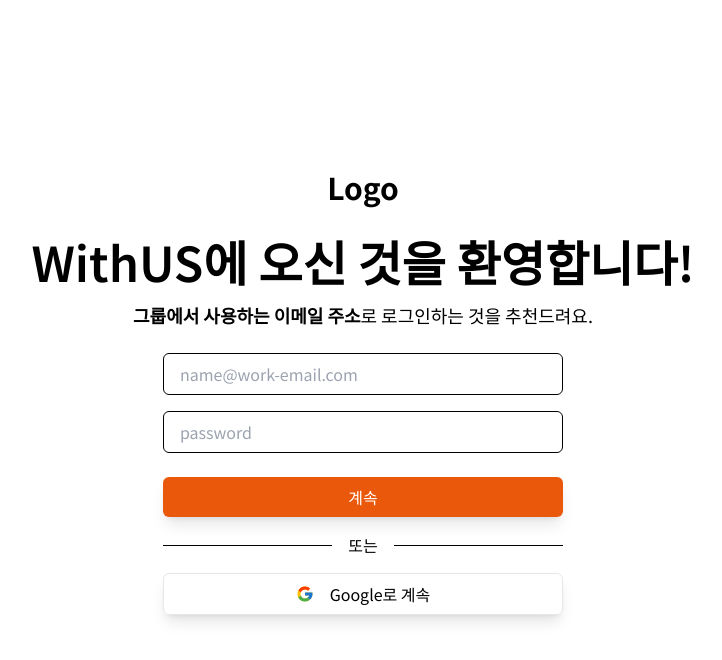
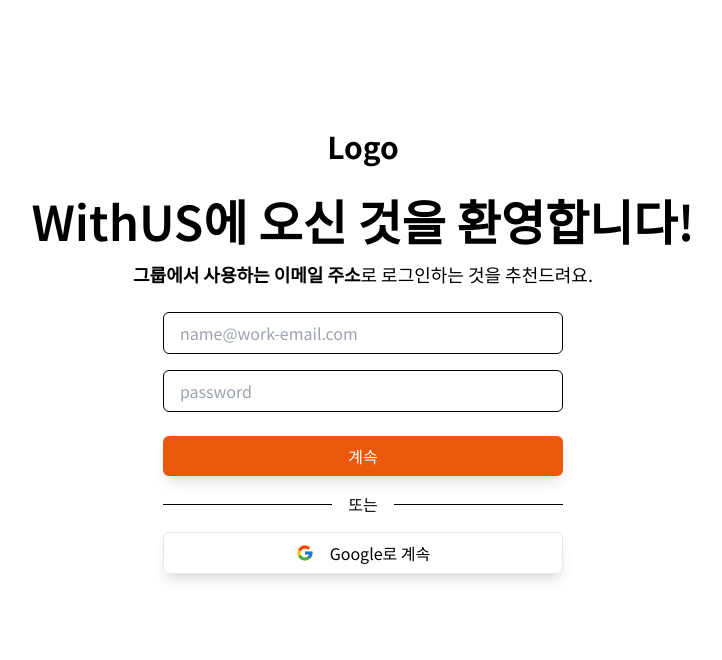
Before and after one commit to Acro-Potatoes/withus-fe, a Next.js app: page /sign/in in a window 1280 px wide. Shown: the top 660 px of the page, without its empty margins (277-999 px from the left). Built offline with nearby package versions, Linux system fonts and the light colour scheme.

Commit message:
Style: sign layout 스타일 수정

```diff
--- a/app/sign/layout.tsx
+++ b/app/sign/layout.tsx
@@ -1,9 +1,7 @@
 import { ReactNode } from 'react'
 
 const SignLayout = ({ children }: { children: ReactNode }) => {
-    return (
-        <div className="flex justify-center items-center h-dvh">{children}</div>
-    )
+    return <div className="flex justify-center mt-32">{children}</div>
 }
 
 export default SignLayout
```
